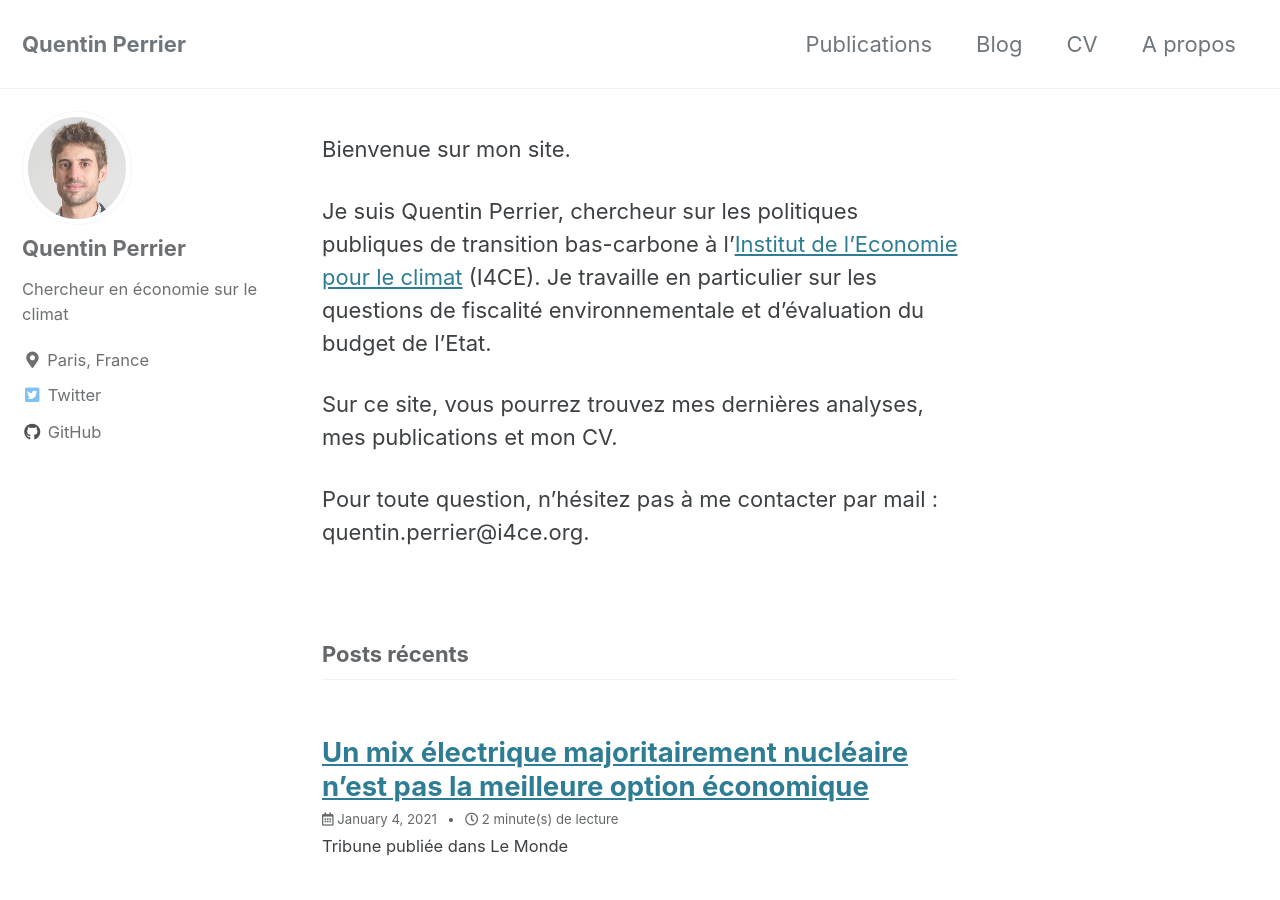
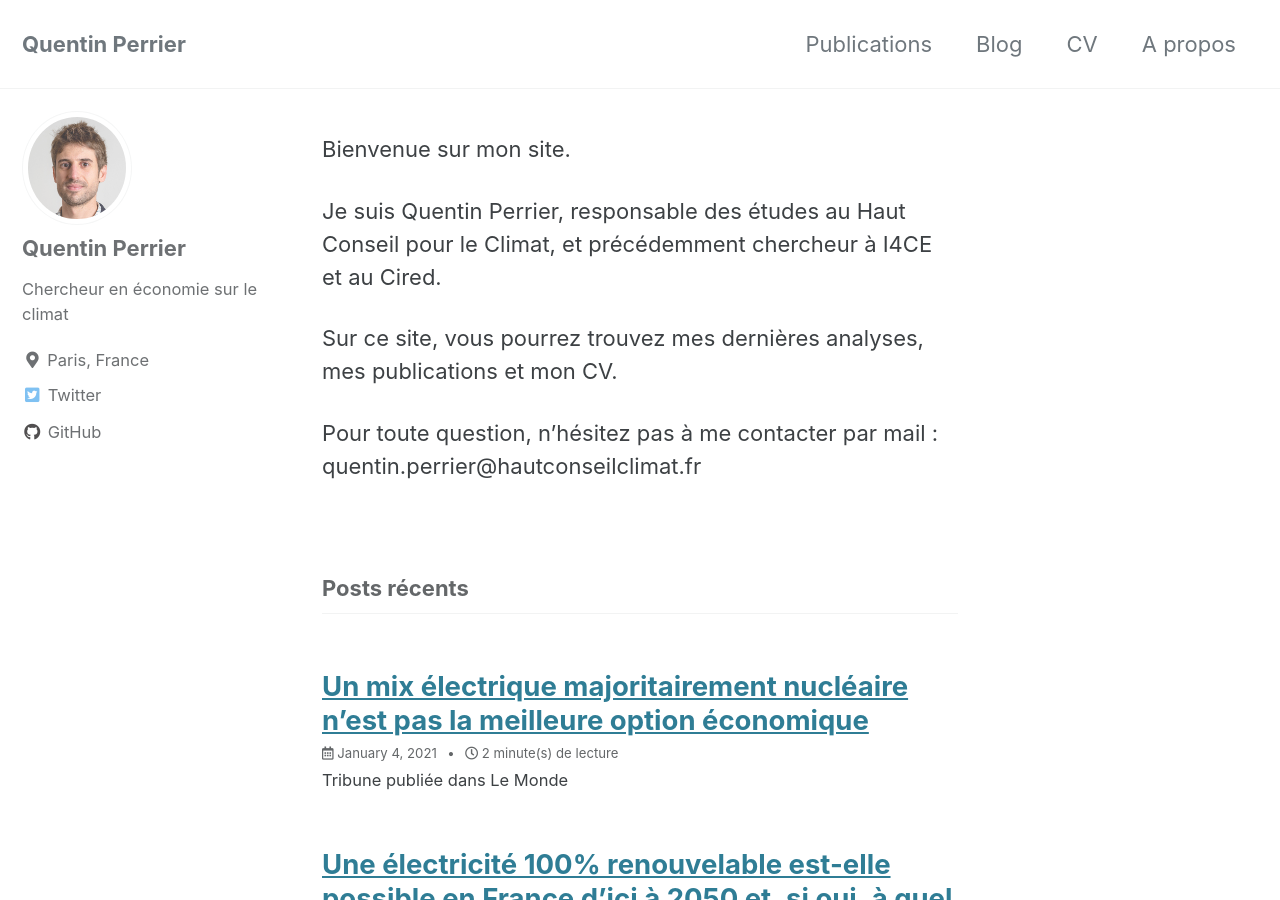
Before and after one commit to QuentinPerrier/QuentinPerrier.github.io, a Jekyll site: the page built from index.md, in a window 1280 px wide and 900 px high. Built offline with Jekyll 4.4.1, drawn with Linux system fonts in a browser that asks for light colours; cached includes are drawn as plain includes.

Commit message:
Update index.md
Met le HCC dans la description

```diff
--- a/index.md
+++ b/index.md
@@ -5,11 +5,10 @@ author_profile: true
 
 Bienvenue sur mon site.
 
-Je suis Quentin Perrier, chercheur sur les politiques publiques de transition bas-carbone à l'[Institut de l'Economie pour le climat](https://www.i4ce.org/) (I4CE).
-Je travaille en particulier sur les questions de fiscalité environnementale et d'évaluation du budget de l'Etat.
+Je suis Quentin Perrier, responsable des études au Haut Conseil pour le Climat, et précédemment chercheur à I4CE et au Cired.
 
 Sur ce site, vous pourrez trouvez mes dernières analyses, mes publications et mon CV.
 
-Pour toute question, n'hésitez pas à me contacter par mail : quentin.perrier@i4ce.org.
+Pour toute question, n'hésitez pas à me contacter par mail : quentin.perrier@hautconseilclimat.fr
 
 <br/>
```
